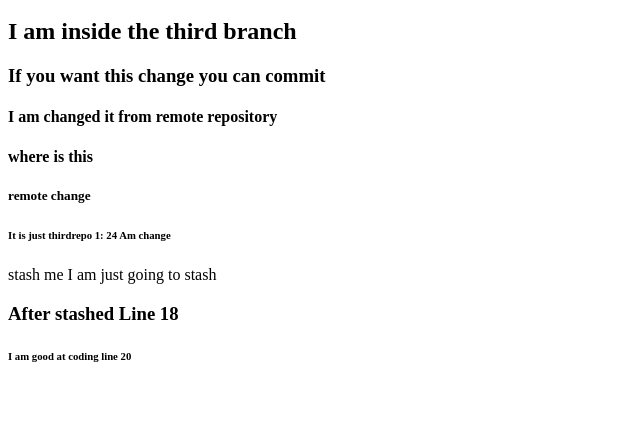
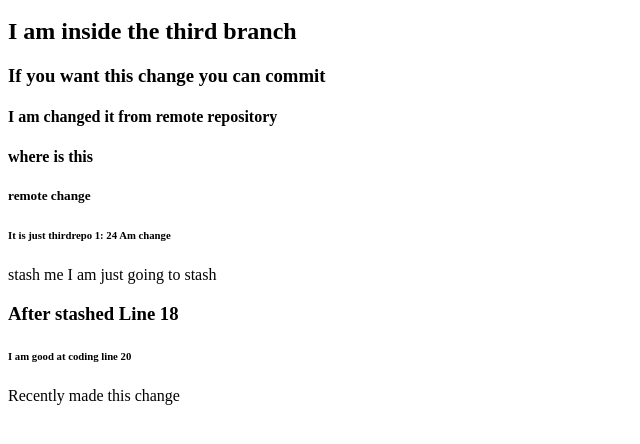
Before and after one commit to vijayannamalai1/testrepository, a plain HTML site: page index.html in a window 1280 px wide. Shown: the part 146-590 px from the top of the page, without its empty margins (0-640 px from the left). Drawn offline with Linux system fonts and the light colour scheme.

Commit message:
my today msg

```diff
--- a/index.html
+++ b/index.html
@@ -18,3 +18,5 @@
 <h3> After stashed Line 18</h3>
 
 <h6>  I am good at coding line 20 </h6>
+
+<h7> Recently made this change</h7>
```
